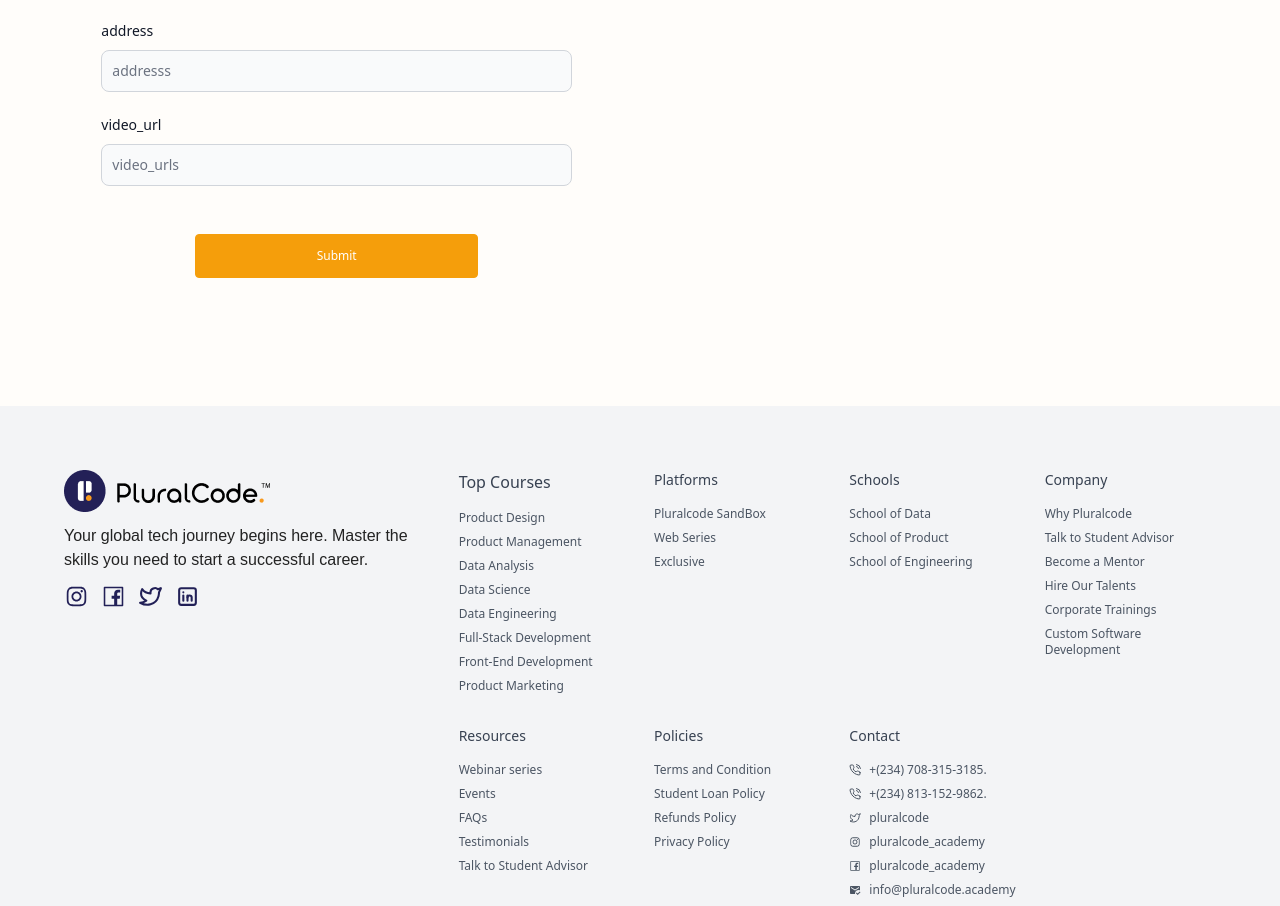
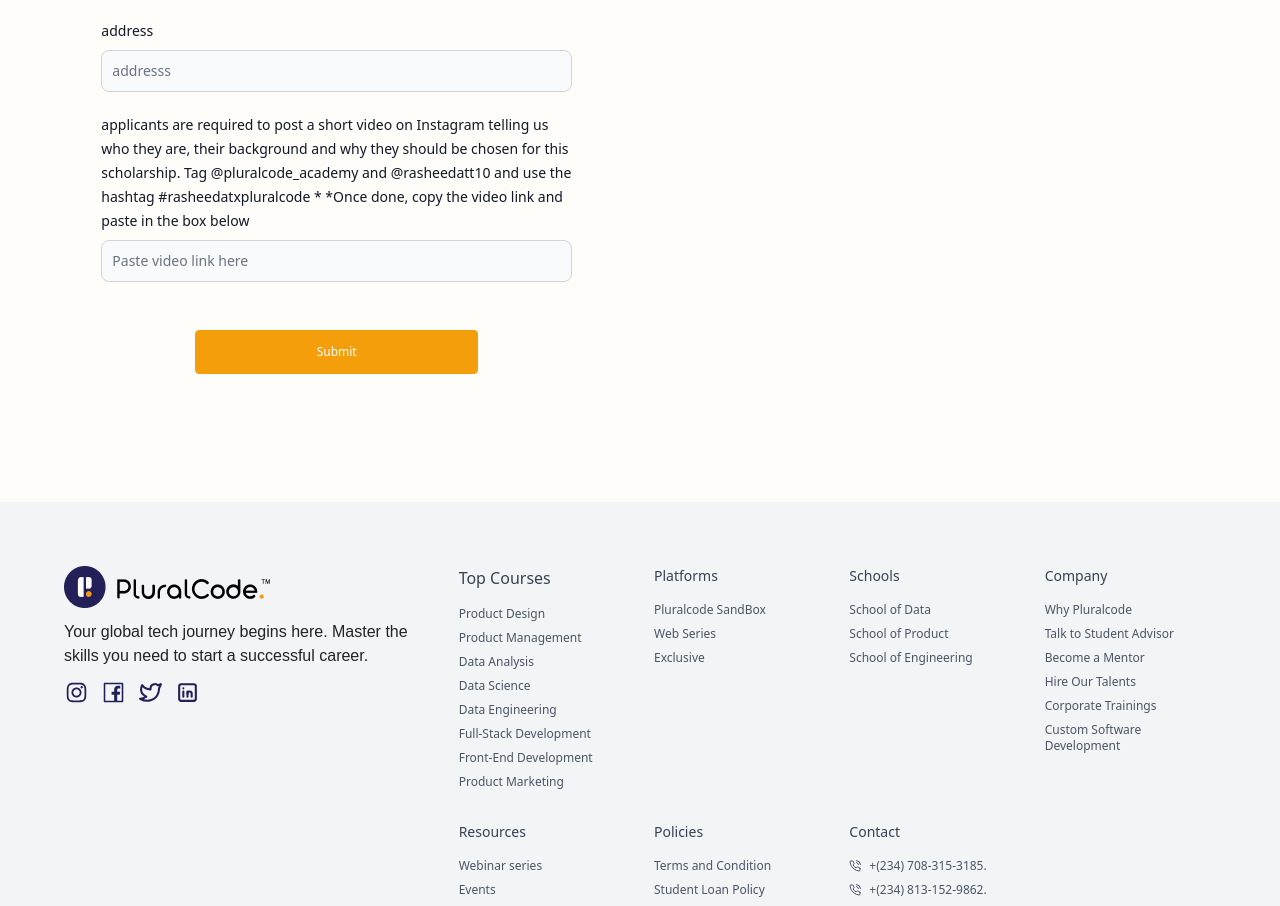
Before and after one commit to emeraldhycient/pluralcode, a React (Vite) app: page /rasheedat-scholarship in a window 1280 px wide. Shown: the part 3862-4768 px from the top of the page. Built offline with nearby package versions, Linux system fonts and the light colour scheme; a web font is replaced by a local one.

Commit message:
[added] added instruction for video upload "

```diff
--- a/src/components/rashidati/formSection.jsx
+++ b/src/components/rashidati/formSection.jsx
@@ -219,14 +219,13 @@ function FormSection() {
             </div>
             <div className="mt-5">
               <div className="mb-2 block">
-                <Label htmlFor="video_url" value="video_url" />
+                <Label htmlFor="video_url" value="applicants are required to post a short video on Instagram telling us who they are, their background and why they should be chosen for this scholarship. Tag @pluralcode_academy and @rasheedatt10 and use the hashtag #rasheedatxpluralcode *  *Once done, copy the video link and paste in the box below" />
               </div>
               <TextInput
                 id="video_url"
-                placeholder="video_urls"
+                placeholder="Paste video link here"
                 value={video_url}
                 onChange={(e) => setvideo_url(e.target.value)}
-                required={true}
               />
             </div>
             <div className="w-full mt-12">
```
